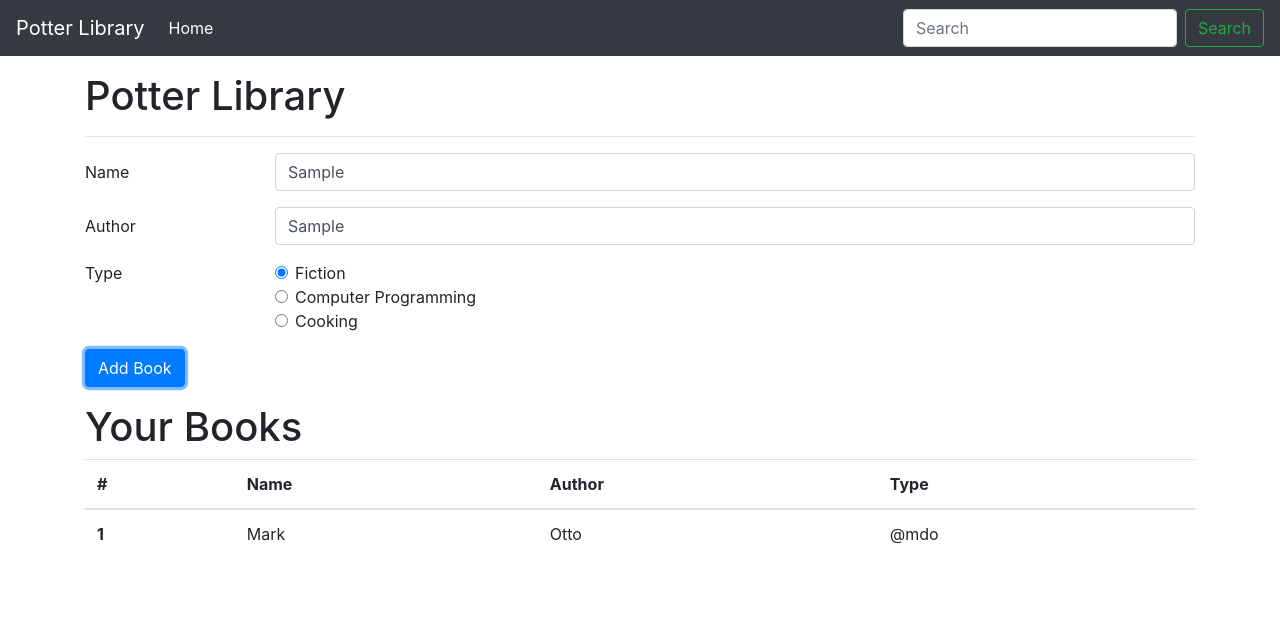
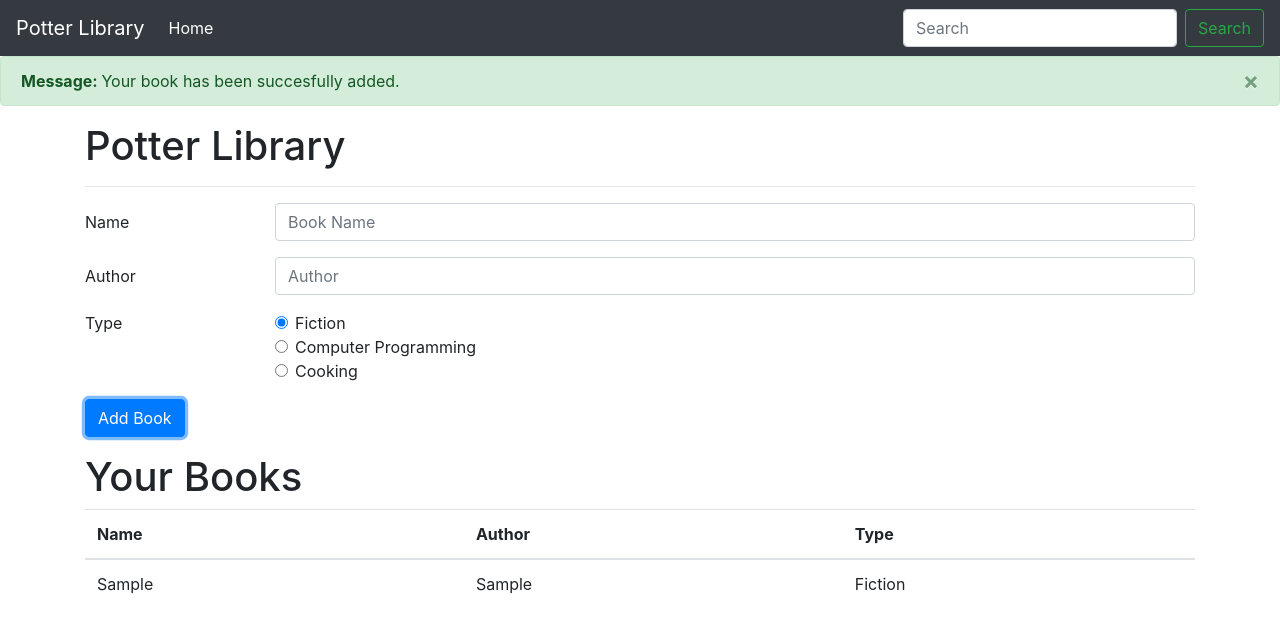
Before and after one commit to ShreyanshSri/College-Library, a plain HTML site: page index.html in a window 1280 px wide. Both pictures are taken after typing "Sample", "Sample" into the empty fields and a click on the button "Add Book". Drawn offline with nearby package versions, Linux system fonts and the light colour scheme.

Commit message:
Updating

```diff
--- a/index.html
+++ b/index.html
@@ -38,6 +38,10 @@
         </div>
     </nav>
 
+    <div id="message">
+
+    </div>
+
     <!-- Form Using Bootstrap -->
 
     <div class="container my-3">
@@ -61,21 +65,21 @@
                     <legend class="col-form-label col-sm-2 pt-0">Type</legend>
                     <div class="col-sm-10">
                         <div class="form-check">
-                            <input class="form-check-input" type="radio" name="type" id="fiction" value="fiction"
+                            <input class="form-check-input" type="radio" name="type" id="fiction" value="Fiction"
                                 checked>
                             <label class="form-check-label" for="fiction">
                                 Fiction
                             </label>
                         </div>
                         <div class="form-check">
-                            <input class="form-check-input" type="radio" name="type" id="programming"
+                            <input class="form-check-input" type="radio" name="type" id="Programming"
                                 value="programming">
                             <label class="form-check-label" for="programming">
                                 Computer Programming
                             </label>
                         </div>
                         <div class="form-check disabled">
-                            <input class="form-check-input" type="radio" name="type" id="cooking" value="cooking">
+                            <input class="form-check-input" type="radio" name="type" id="cooking" value="Cooking">
                             <label class="form-check-label" for="cooking">
                                 Cooking
                             </label>
@@ -100,19 +104,14 @@
             <table class="table">
                 <thead>
                     <tr>
-                        <th scope="col">#</th>
+
                         <th scope="col">Name</th>
                         <th scope="col">Author</th>
                         <th scope="col">Type</th>
                     </tr>
                 </thead>
-                <tbody>
-                    <tr>
-                        <th scope="row">1</th>
-                        <td>Mark</td>
-                        <td>Otto</td>
-                        <td>@mdo</td>
-                    </tr>
+                <tbody id= 'tableBody'>
+
                 </tbody>
             </table>
         </div>
--- a/index.js
+++ b/index.js
@@ -1,28 +1,66 @@
 console.log(`This is index.js`);
 
-function Book(name,author,type)
-{
+function Book(name, author, type) {
     this.name = name;
     this.author = author;
     this.type = type;
 }
 
 // Display constructor
-function Display()
-{
+function Display() {
 
 }
 
 // Add methods to display prototype
+Display.prototype.add = function (book) {
+    console.log('Adding to UI');
+    tableBody = document.getElementById('tableBody');
+    let uiString = `
+    <tr>
+
+                        <td>${book.name}</td>
+                        <td>${book.author}</td>
+                        <td>${book.type}</td>
+      </tr>
+    `
+    tableBody.innerHTML += uiString;
+};
+
+// Implementing clear funtion
+Display.prototype.clear = function () {
+    let libraryForm = document.getElementById('libraryForm');
+    libraryForm.reset();
+};
+
+//Implement the validate function
+Display.prototype.validate = function (book) {
+    if (book.name.length < 2 || book.author.length < 2) { return false; }
+    else { return true; }
+}
+
+// Implement show function
+Display.prototype.show = function (type, displayMessage) {
+    let message = document.getElementById('message');
+    message.innerHTML = `
+    <div class="alert alert-${type} alert-dismissible fade show" role="alert">
+         <strong>Message: </strong> ${displayMessage}
+         <button type="button" class="close" data-dismiss="alert" aria-label="Close">
+            <span aria-hidden="true">&times;</span>
+         </button>
+    </div>
+    `
+    setTimeout(() => {
+        message.innerHTML = " "
+    }, 3000);
+}
 
 
 //Add submit event listener to libraryForm
 
 let libraryForm = document.getElementById('libraryForm');
-libraryForm.addEventListener('submit' , libraryFormSubmit);
+libraryForm.addEventListener('submit', libraryFormSubmit);
 
-function libraryFormSubmit(e)
-{
+function libraryFormSubmit(e) {
     console.log('You have submitted library form');
     let name = document.getElementById('bookName').value;
     let author = document.getElementById('author').value;
@@ -31,24 +69,33 @@ function libraryFormSubmit(e)
     let programming = document.getElementById('programming');
     let cooking = document.getElementById('cooking');
 
-    if(fiction.checked)
-    {
+    if (fiction.checked) {
         type = fiction.value;
     }
 
-    else if(programming.checked)
-    {
+    else if (programming.checked) {
         type = programming.value;
     }
 
-    else if(cooking.checked)
-    {
+    else if (cooking.checked) {
         type = cooking.value;
     }
 
-    let book = new Book(name,author,type);
+    let book = new Book(name, author, type);
     console.log(book)
 
+    let display = new Display();
+    if (display.validate(book)) {
+
+        display.add(book);
+        display.clear();
+        display.show('success', ' Your book has been succesfully added.');
+    }
+
+    else {
+        //Show error to the user
+        display.show('danger', ' Sorry you cannot add this book.');
+    }
 
     e.preventDefault();
 }
```
